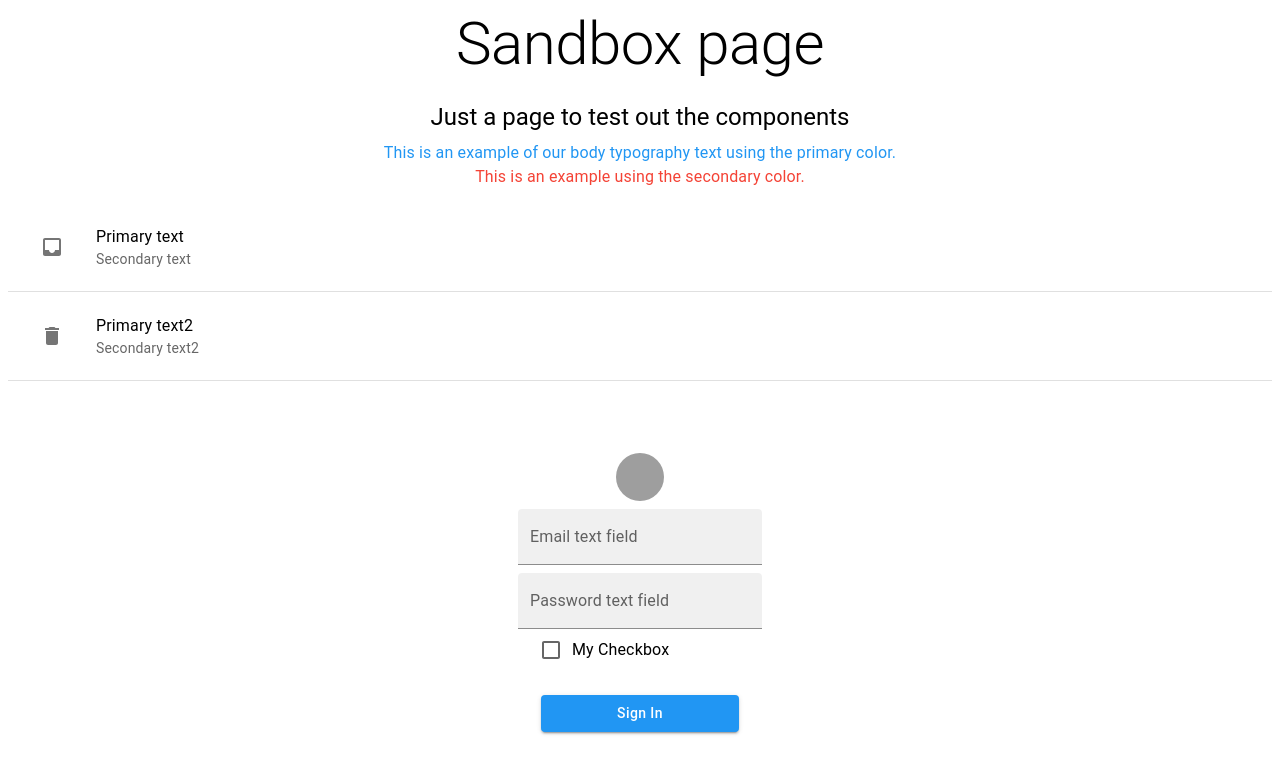
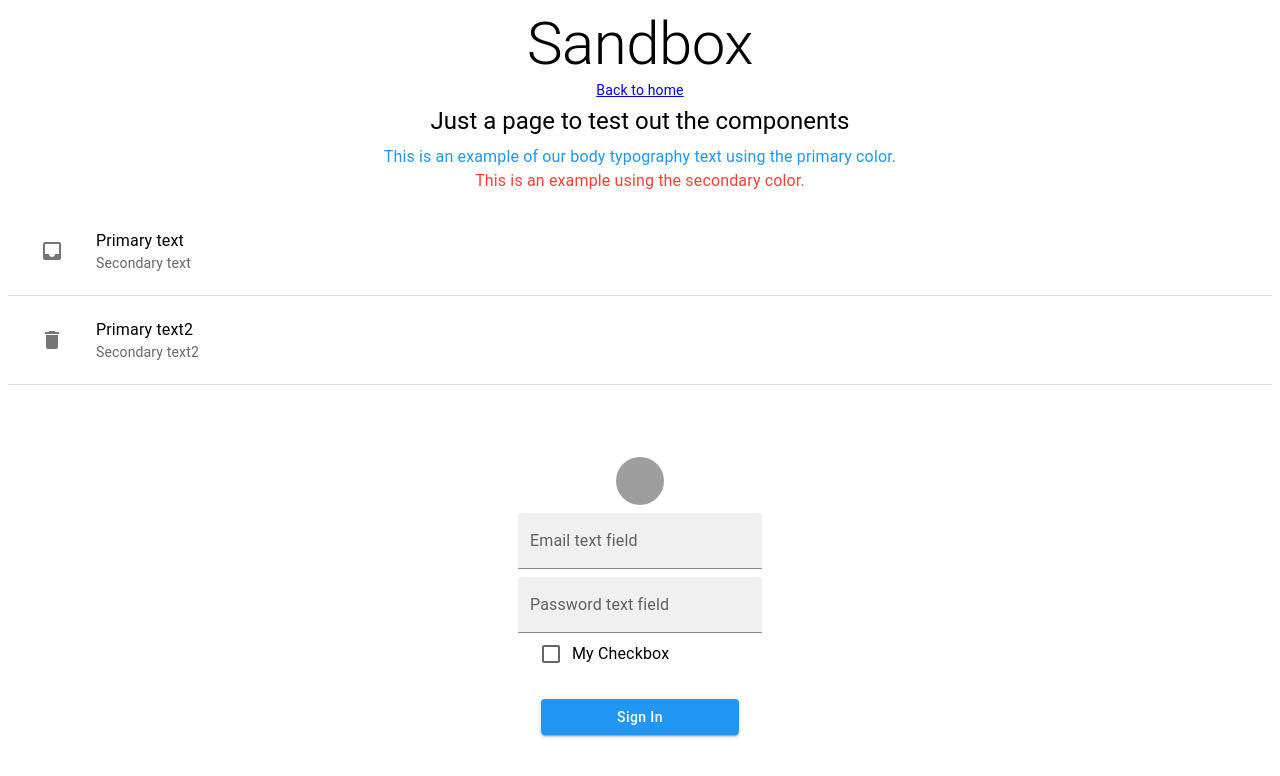
Before and after one commit to JakeFernandes98/ProjectAccess, a Next.js app in the folder client/: page /sandbox in a window 1280 px wide. Shown: the top 776 px of the page. Built offline with nearby package versions, Linux system fonts and the light colour scheme; grey boxes are pictures that could not be loaded.

Commit message:
feat: added links between skeleton pages

```diff
--- a/client/pages/sandbox.tsx
+++ b/client/pages/sandbox.tsx
@@ -1,4 +1,5 @@
 import type { NextPage } from 'next';
+import Link from 'next/link';
 
 import Button from '../components/Button/Button';
 import TextField from '../components/TextField/TextField';
@@ -23,9 +24,18 @@ const Sandbox: NextPage = () => {
           variant="h2"
           component="h1"
           align="center"
+        >
+          Sandbox
+        </Typography>
+        <Typography
+          variant="body2"
+          component="h2"
+          align="center"
           gutterBottom
         >
-          Sandbox page
+          <Link href="/">
+            <a>Back to home</a>
+          </Link>{' '}
         </Typography>
         <Typography
           variant="h5"
```
Also changed, not shown: client/pages/index.tsx (+11 -1 lines).
